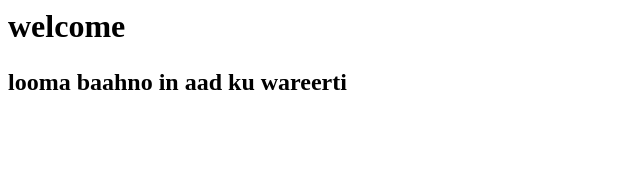
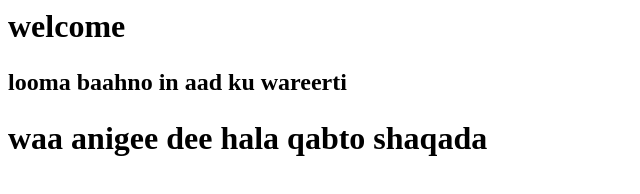
Before and after one commit to taajirloobage/youtube, a plain HTML site: page index.html in a window 1280 px wide. Shown: the whole page, without its empty margins (0-640 px from the left). Drawn offline with Linux system fonts and the light colour scheme.

Commit message:
new commit

```diff
--- a/index.html
+++ b/index.html
@@ -6,6 +6,7 @@
             <h2>
             <p>looma baahno in aad ku wareerti</p>
             </h2>
+            <h1>waa anigee dee hala qabto shaqada</h1>
         </body>
     </head>
 </html>
```
Also changed, not shown: index2.html (added).
